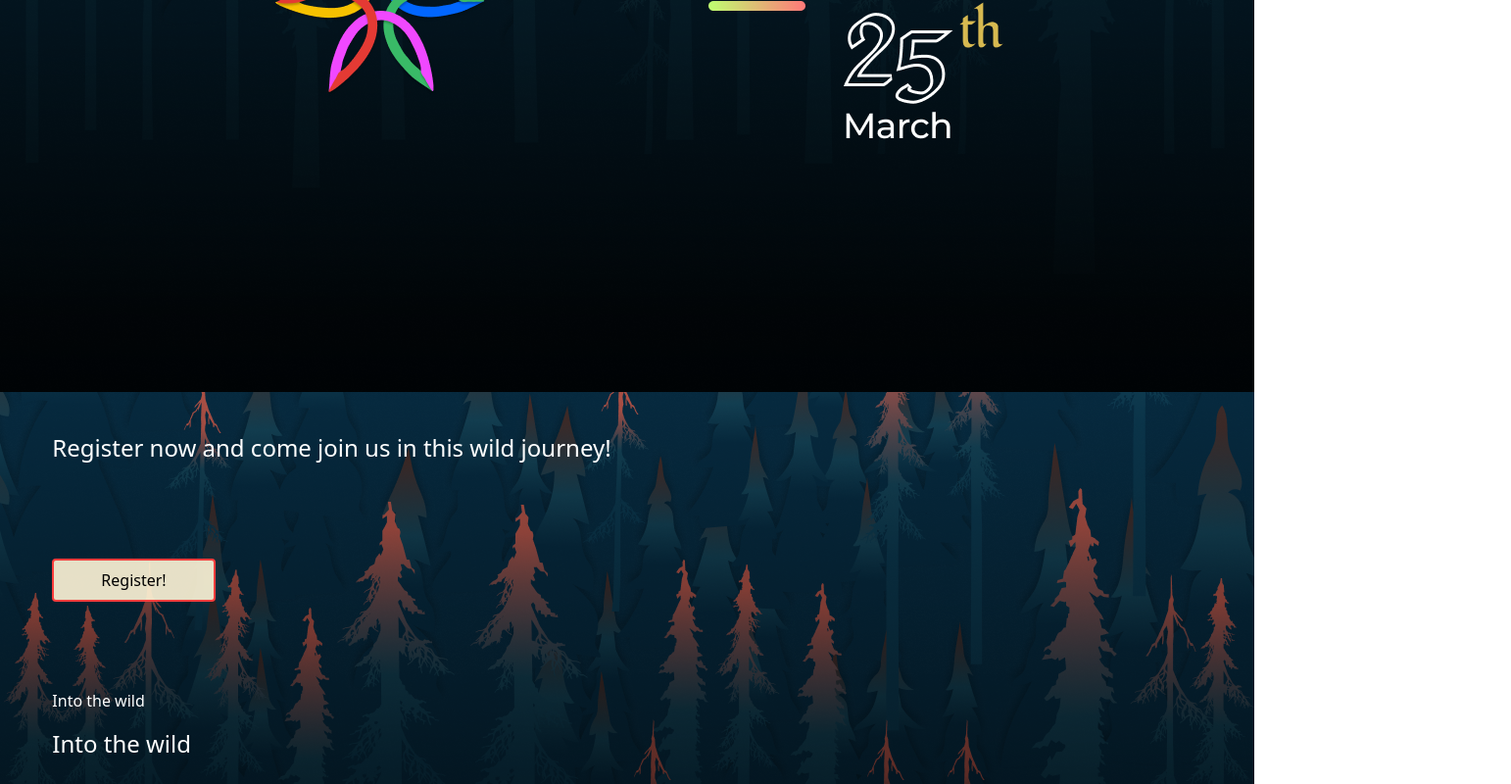
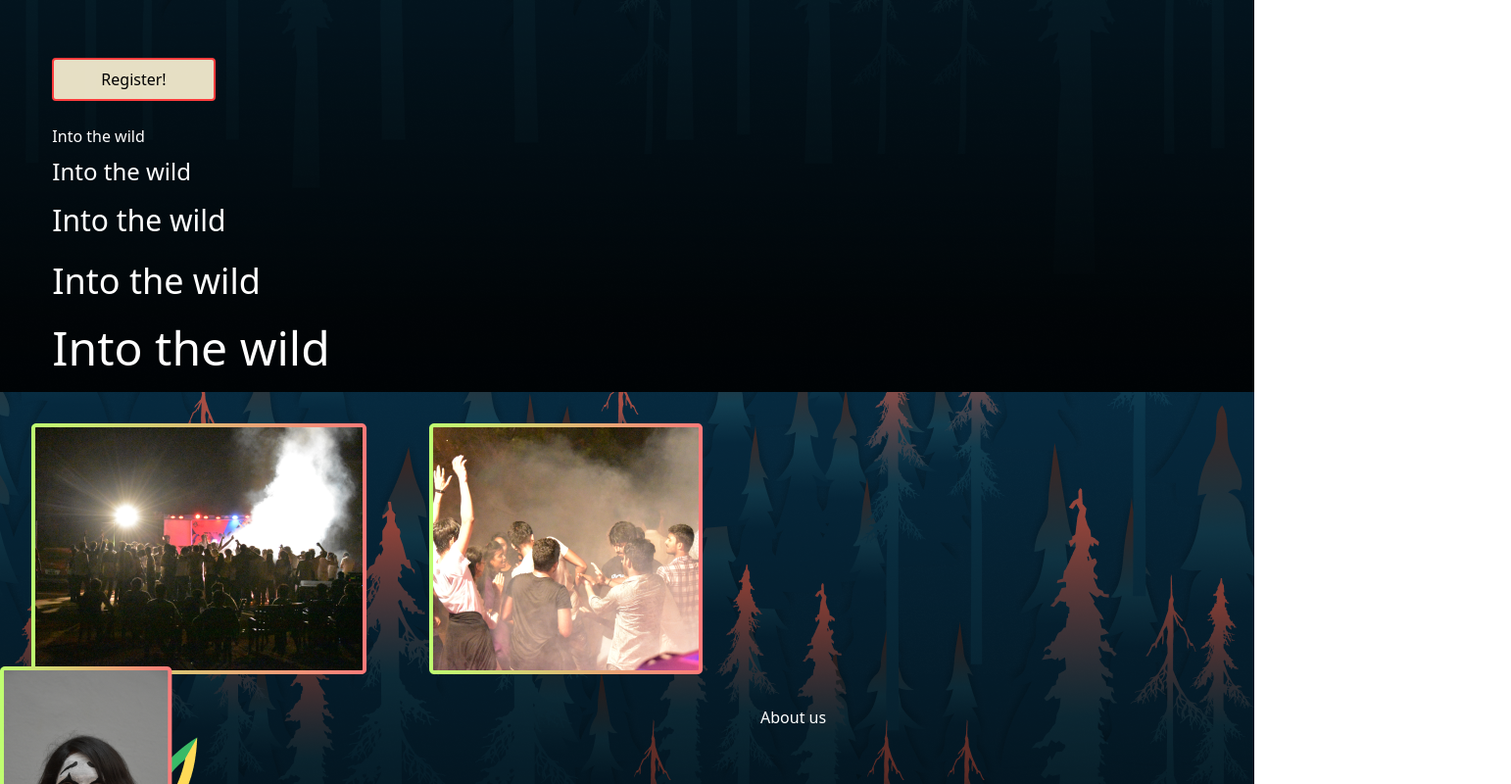
Before and after one commit to iiitkottayam/Enlace, a React (Create React App) app in the folder Enlace-main/: page / in a window 1280 px wide. Shown: the part 2120-2920 px from the top of the page at 98% size, 1542 px wide, since content can reach past the window. Built offline with nearby package versions, Linux system fonts and the light colour scheme.

Commit message:
horizontal page changes

```diff
--- a/Enlace-main/src/components/Horizontal.jsx
+++ b/Enlace-main/src/components/Horizontal.jsx
@@ -30,7 +30,7 @@ const Horizontal = () => {
       scrollTrigger: {
         trigger: panelsContainer.current,
         pin: true,
-        scrub: 0.7,
+        scrub: 0.4,
         end: () => "+=" + panelsContainer.current.offsetWidth,
       },
     });
--- a/Enlace-main/src/components/Vertical.jsx
+++ b/Enlace-main/src/components/Vertical.jsx
@@ -32,14 +32,29 @@ const Vertical = () => {
           <p className="w-11/12 lg:w-6/12 text-white text-2xl ">Lorem ipsum dolor sit amet consectetur adipisicing elit. Pariatur vitae, maxime minima debitis autem similique culpa corporis reiciendis?</p>
         </div>
       </div>
-      <div className={styles.page}> <div className="flex justify-center items-center h-full w-full"><img src={dates} alt="dates" /></div></div>
+      <div className={styles.page}>
+      <div className="flex flex-col flex-start justify-center items-center  w-full">
+        <img src={dates} alt="dates" className="pb-16" />
+        </div>
 
-      <div className={styles.page}>
-        <div className="w-11/12 h-full mx-auto flex flex-col flex-nowrap justify-around items-start">
-        <p className="text-2xl text-white pb-4">Register now and come join us in this wild journey!</p>
-        <div className="">
+        <div className="mx-auto w-11/12 pb-6">
+        <p className="text-2xl text-white pb-16 ">Register now and come join us in this wild journey!</p>
         <RegisterButton />
         </div>
+
+        <div className="mx-auto w-11/12 ">
+          <p className="text-1xl text-white ">Into the wild</p>
+          <p className="text-2xl text-white pt-2">Into the wild</p>
+          <p className="text-3xl text-white pt-4">Into the wild</p>
+          <p className="text-4xl text-white pt-6">Into the wild</p>
+          <p className="text-5xl text-white pt-6">Into the wild</p>
+          <p className="text-6xl text-white pt-8">Into the wild</p>
+        </div>
+      </div>
+
+      {/* <div className={styles.page}>
+        <div className="w-11/12 h-full mx-auto flex flex-col flex-nowrap justify-around items-start">
+
         <div>
           <p className="text-1xl text-white pt-2">Into the wild</p>
           <p className="text-2xl text-white pt-4">Into the wild</p>
@@ -49,14 +64,13 @@ const Vertical = () => {
           <p className="text-6xl text-white pt-24">Into the wild</p>
         </div>
         </div>
-    </div>
+    </div> */}
     <div className={styles.page}>
-      <div className="w-full h-2/6 mx-auto flex  flex-row  flex-start flex-nowrap  ">
+      <div className="w-full h-2/6 mx-auto flex  flex-row  flex-start flex-wrap  ">
         <img src={past1} alt="album" className="p-8" />
         <img src={past8} alt="album" className="p-8"/>
         <img src={logotitle} alt="logo-title" className="p-8"   />
-        <div className="b "><p>About us</p></div>
-
+        <div className=""><p className="text-white">About us</p></div>
       </div>
       <div>
         <img src={past3} alt="album" />
```
